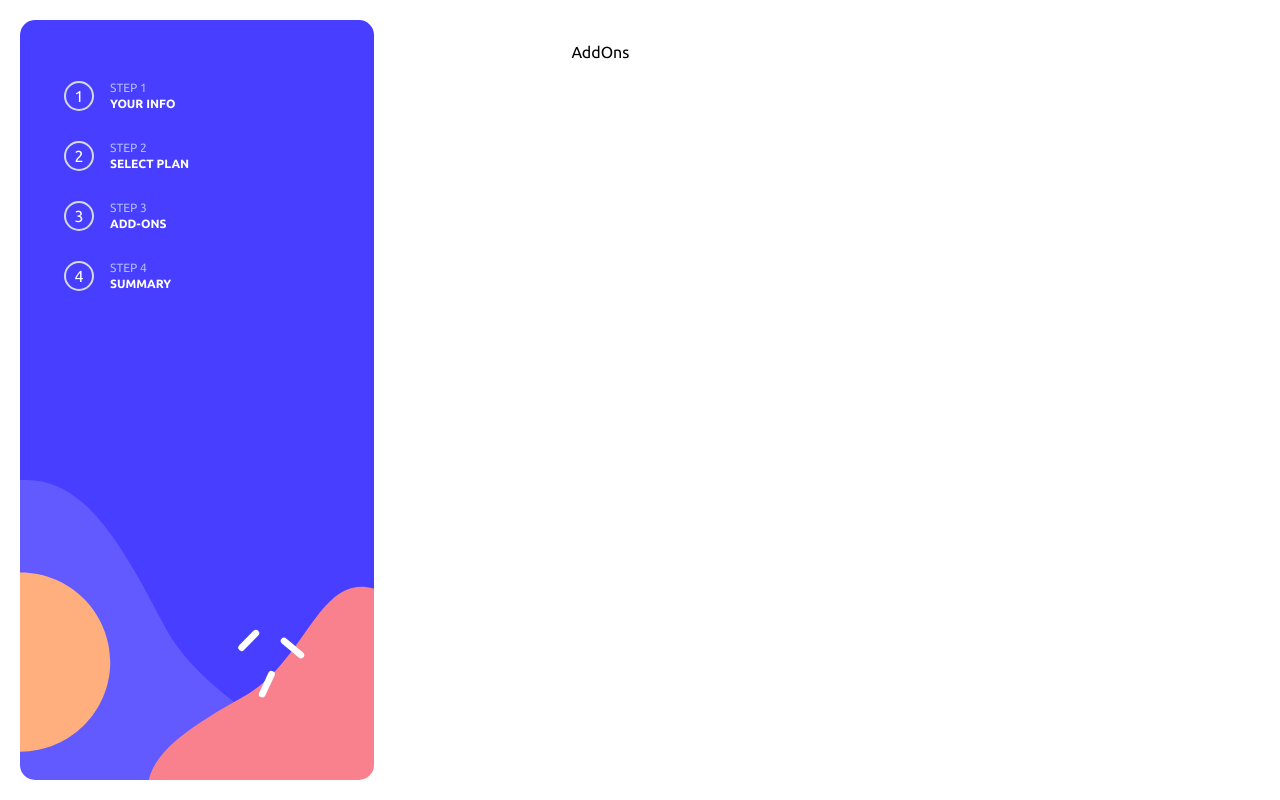
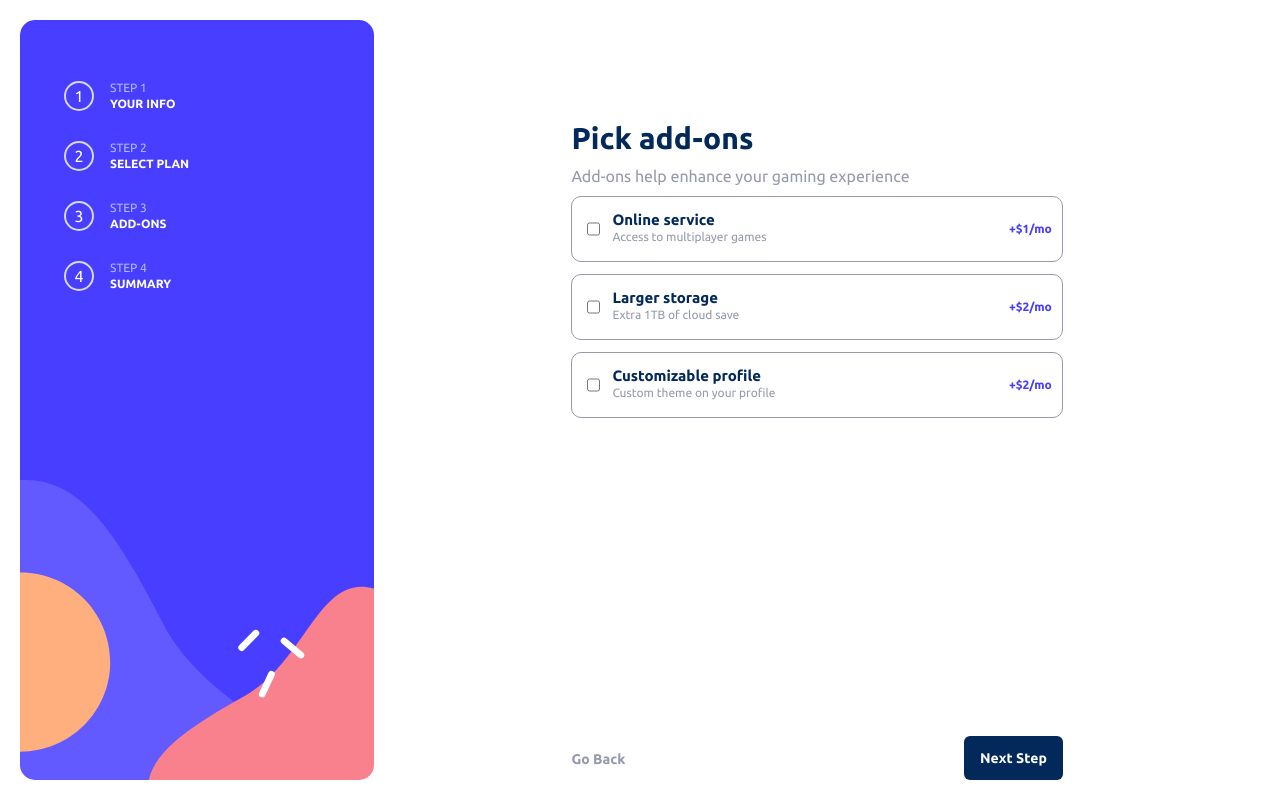
Before and after one commit to LupanRoman/form, a React (Vite) app: page /add-ons in a window 1280 px wide. Built offline with nearby package versions, Linux system fonts and the light colour scheme; the HTML template or start-up script is replaced by a standard one.

Commit message:
completed the ui

```diff
--- a/src/App.jsx
+++ b/src/App.jsx
@@ -5,6 +5,7 @@ import PersInfo from './components/PersInfo';
 import Plan from './components/Plan';
 import AddOns from './components/AddOns';
 import Summary from './components/Summary';
+import Finish from './components/Finish';
 
 const App = () => {
   return (
@@ -20,6 +21,7 @@ const App = () => {
               <Route path="/plan" element={<Plan />} />
               <Route path="/add-ons" element={<AddOns />} />
               <Route path="/summary" element={<Summary />} />
+              <Route path="/finish" element={<Finish />} />
             </Routes>
           </div>
         </div>
--- a/src/components/AddOns.jsx
+++ b/src/components/AddOns.jsx
@@ -1,9 +1,73 @@
-import React from 'react'
+import React from 'react';
+import { Link } from 'react-router-dom';
 
 const AddOns = () => {
   return (
-    <div>AddOns</div>
-  )
-}
+    <>
+      <div className="flex flex-col justify-between items-center h-full relative md:w-full">
+        <div className="flex flex-col gap-4 md:gap-2 bg-alabaster p-5 rounded-lg absolute -top-20 md:top-0 md:bg-white md:p-0 md:pt-20 md:w-full">
+          <h2 className="text-marine-blue font-extrabold text-xl md:text-3xl">
+            Pick add-ons
+          </h2>
+          <p className="text-cool-gray text-xs md:text-base ">
+            Add-ons help enhance your gaming experience
+          </p>
+          <div className="flex flex-col gap-3">
+            <div className="option">
+              <div className="flex gap-3">
+                <input type="checkbox" name="" id="" className="check-add-on" />
+                <div>
+                  <h6 className="text-xs font-bold text-marine-blue">
+                    Online service
+                  </h6>
+                  <p className="text-cool-gray">Access to multiplayer games</p>
+                </div>
+              </div>
+              <p className="text-xs text-purplish-blue font-bold">+$1/mo</p>
+            </div>
+            <div className="option">
+              <div className="flex gap-3">
+                <input type="checkbox" name="" id="" className="check-add-on" />
+                <div>
+                  <h6 className="text-xs font-bold text-marine-blue">
+                    Larger storage
+                  </h6>
+                  <p className="text-cool-gray">Extra 1TB of cloud save</p>
+                </div>
+              </div>
+              <p className="text-xs text-purplish-blue font-bold">+$2/mo</p>
+            </div>
+            <div className="option">
+              <div className="flex gap-3">
+                <input type="checkbox" name="" id="" className="check-add-on" />
+                <div>
+                  <h6 className="text-xs font-bold text-marine-blue">
+                    Customizable profile
+                  </h6>
+                  <p className="text-cool-gray">Custom theme on your profile</p>
+                </div>
+              </div>
+              <p className="text-xs text-purplish-blue font-bold">+$2/mo</p>
+            </div>
+          </div>
+        </div>
+        <div>
+          <div className="absolute bg-alabaster md:bg-transparent -bottom-5 md:-bottom-10 -right-5 -left-5 p-5 flex justify-between items-center">
+            <Link to="/plan">
+              <button className="text-cool-gray text-sm font-bold">
+                Go Back
+              </button>
+            </Link>
+            <Link to="/summary">
+              <button className="bg-marine-blue text-alabaster font-semibold text-sm pl-4 pr-4 pt-3 pb-3 rounded-md -right-10 ">
+                Next Step
+              </button>
+            </Link>
+          </div>
+        </div>
+      </div>
+    </>
+  );
+};
 
-export default AddOns
+export default AddOns;
--- /dev/null
+++ b/src/components/Finish.jsx
@@ -0,0 +1,29 @@
+import React from 'react';
+import Thanks from '../assets/icon-thank-you.svg';
+
+const Finish = () => {
+  return (
+    <>
+      <div className="flex flex-col justify-between items-center h-full relative md:w-full ">
+        <div className="flex flex-col gap-4 md:gap-2 bg-alabaster p-5 rounded-lg absolute -top-20 md:top-0 md:bg-white md:p-0 md:pt-20 md:w-full text-center justify-center">
+          <img
+            src={Thanks}
+            alt=""
+            width={70}
+            className="ml-auto mr-auto pt-10"
+          />
+          <h2 className="text-marine-blue font-extrabold text-xl md:text-3xl">
+            Thank you!
+          </h2>
+          <p className="text-cool-gray text-sm md:text-base pb-10 ">
+            Thanks for confirming your subscription! We hope you have fun using
+            our platform. If you ever need support, please feel free to email us
+            at support@loremgaming.com.
+          </p>
+        </div>
+      </div>
+    </>
+  );
+};
+
+export default Finish;
--- a/src/components/Layout.jsx
+++ /dev/null
@@ -1,13 +0,0 @@
-import React from 'react'
-import Nav from './Nav'
-
-const Layout = ({children}) => {
-  return (
-    <>
-        <Nav />
-        <main>{children}</main>
-    </>
-  )
-}
-
-export default Layout
--- a/src/components/Plan.jsx
+++ b/src/components/Plan.jsx
@@ -41,7 +41,12 @@ const Plan = () => {
           <div className="flex w-full justify-between items-center bg-magnolia pt-3 pb-3 pl-5 pr-5 rounded-lg">
             <h6 className="font-bold text-marine-blue">Monthly</h6>
             <div className="flex">
-              <input type="checkbox" name="switch" id="switch" />
+              <input
+                type="checkbox"
+                name="switch"
+                id="switch"
+                className="toggle"
+              />
               <label htmlFor="switch" className="switch"></label>
             </div>
             <h6 className="font-bold text-marine-blue">Yearly</h6>
--- a/src/components/Summary.jsx
+++ b/src/components/Summary.jsx
@@ -1,9 +1,59 @@
-import React from 'react'
+import React from 'react';
+import { Link } from 'react-router-dom';
 
 const Summary = () => {
   return (
-    <div>Summary</div>
-  )
-}
+    <>
+      <div className="flex flex-col justify-between items-center h-full relative md:w-full">
+        <div className="flex flex-col gap-4 md:gap-2 bg-alabaster p-5 rounded-lg absolute -top-20 md:top-0 md:bg-white md:p-0 md:pt-20 md:w-full">
+          <h2 className="text-marine-blue font-extrabold text-xl md:text-3xl">
+            Finishing up
+          </h2>
+          <p className="text-cool-gray text-sm md:text-base ">
+            Double-check everything looks OK before confirming.
+          </p>
+          <div className="flex flex-col bg-magnolia p-3">
+            <div className="flex justify-between items-center mb-3">
+              <div>
+                <h6 className="font-bold text-marine-blue text-sm">
+                  Arcade(Monthly)
+                </h6>
+                <Link to="/plan">
+                  <p className="text-cool-gray text-xs underline">Change</p>
+                </Link>
+              </div>
+              <p className="text-marine-blue font-bold text-sm">$9/mo</p>
+            </div>
+            <hr />
+            <div className="flex justify-between pt-3 pb-3">
+              <h6 className="text-sm text-cool-gray">Online service</h6>
+              <p className="text-xs text-marine-blue">+$1/mo</p>
+            </div>
+            <div className="flex justify-between pt-3 pb-3">
+              <h6 className="text-sm text-cool-gray">Larger storage</h6>
+              <p className="text-xs text-marine-blue">+$2/mo</p>
+            </div>
+          </div>
+          <div className="flex justify-between pl-3 pr-3">
+            <h6 className="text-xs text-cool-gray">Total (per month)</h6>
+            <p className="text-sm text-purplish-blue font-bold">+$12/mo</p>
+          </div>
+        </div>
+        <div className="absolute bg-alabaster md:bg-transparent -bottom-5 md:-bottom-10 -right-5 -left-5 p-5 flex justify-between items-center">
+          <Link to="/summary">
+            <button className="text-cool-gray text-sm font-bold">
+              Go Back
+            </button>
+          </Link>
+          <Link to="/finish">
+            <button className="bg-purplish-blue text-alabaster font-semibold text-sm pl-4 pr-4 pt-3 pb-3 rounded-md -right-10 ">
+              Confirm
+            </button>
+          </Link>
+        </div>
+      </div>
+    </>
+  );
+};
 
-export default Summary
+export default Summary;
--- a/src/index.css
+++ b/src/index.css
@@ -55,9 +55,30 @@
   width: 40px;
 }
 
+.option {
+  display: flex;
+  justify-content: space-between;
+  align-items: center;
+  border: 1px solid hsl(231, 11%, 63%);
+  border-radius: 10px;
+  padding-left: 10px;
+  padding-right: 10px;
+  padding-top: 10px;
+  padding-bottom: 10px;
+}
+
+.option p {
+  font-size: 10px;
+}
+
+.option:active {
+  border: 1px solid hsl(213, 96%, 18%);
+  background-color: hsl(217, 100%, 97%);
+}
+
 /* * Start of switch toggle */
 
-input[type="checkbox"] {
+.toggle {
   width: 0;
   height: 0;
   visibility: hidden;
@@ -86,7 +107,7 @@ input[type="checkbox"] {
   transition: 0.5s;
 }
 
-input:checked + .switch:after {
+.toggle:checked + .switch:after {
   left: calc(100% - 2px);
   transform: translateX(-100%);
 }
@@ -135,6 +156,20 @@ input:checked + .switch:after {
     justify-content: space-between;
   }
 
+  .option {
+    padding-top: 15px;
+    padding-bottom: 15px;
+    padding-left: 15px;
+  }
+
+  .option h6 {
+    font-size: 15px;
+  }
+
+  .option p {
+    font-size: 12px;
+  }
+
 
 }
 
```
